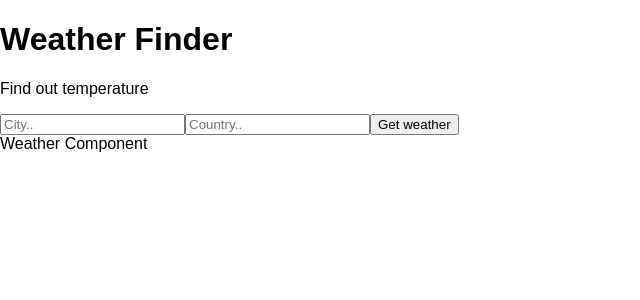
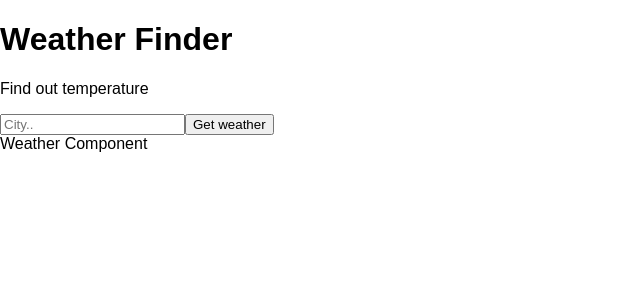
Before and after one commit to ivanevacic/ReactJS-WeatherApp, a React (Create React App) app: page / in a window 1280 px wide. Shown: the top 300 px of the page, without its empty margins (0-640 px from the left). Built offline with nearby package versions, Linux system fonts and the light colour scheme.

Commit message:
Changed to get weather data only by entering city name

```diff
--- a/src/App.js
+++ b/src/App.js
@@ -16,10 +16,8 @@ class App extends React.Component {
     e.preventDefault();
     //  Value from Form input (<input type="text" name="city" placeholder="City.."/>)
     const city = e.target.elements.city.value;
-    //  Value from Form input (<input type="text" name="country" placeholder="Country.."/>)
-    const country = e.target.elements.country.value;
     //  Fetch data from API using our API_KEY
-    const api_call = await fetch(`http://api.openweathermap.org/data/2.5/weather?q=${city},${country}&appid=${API_KEY}&units=metric`);
+    const api_call = await fetch(`http://api.openweathermap.org/data/2.5/weather?q=${city}&appid=${API_KEY}&units=metric`);
     //  Convert data we get from API to JSON format
     const data = await api_call.json();
     //  Console.log data we get to make sure it works
--- a/src/components/Form.js
+++ b/src/components/Form.js
@@ -5,7 +5,6 @@ class Form extends React.Component {
         return(
             <form onSubmit={this.props.getWeather}>
                 <input type="text" name="city" placeholder="City.."/>
-                <input type="text" name="country" placeholder="Country.."/>
                 <button>Get weather</button>
             </form>
         );
```
